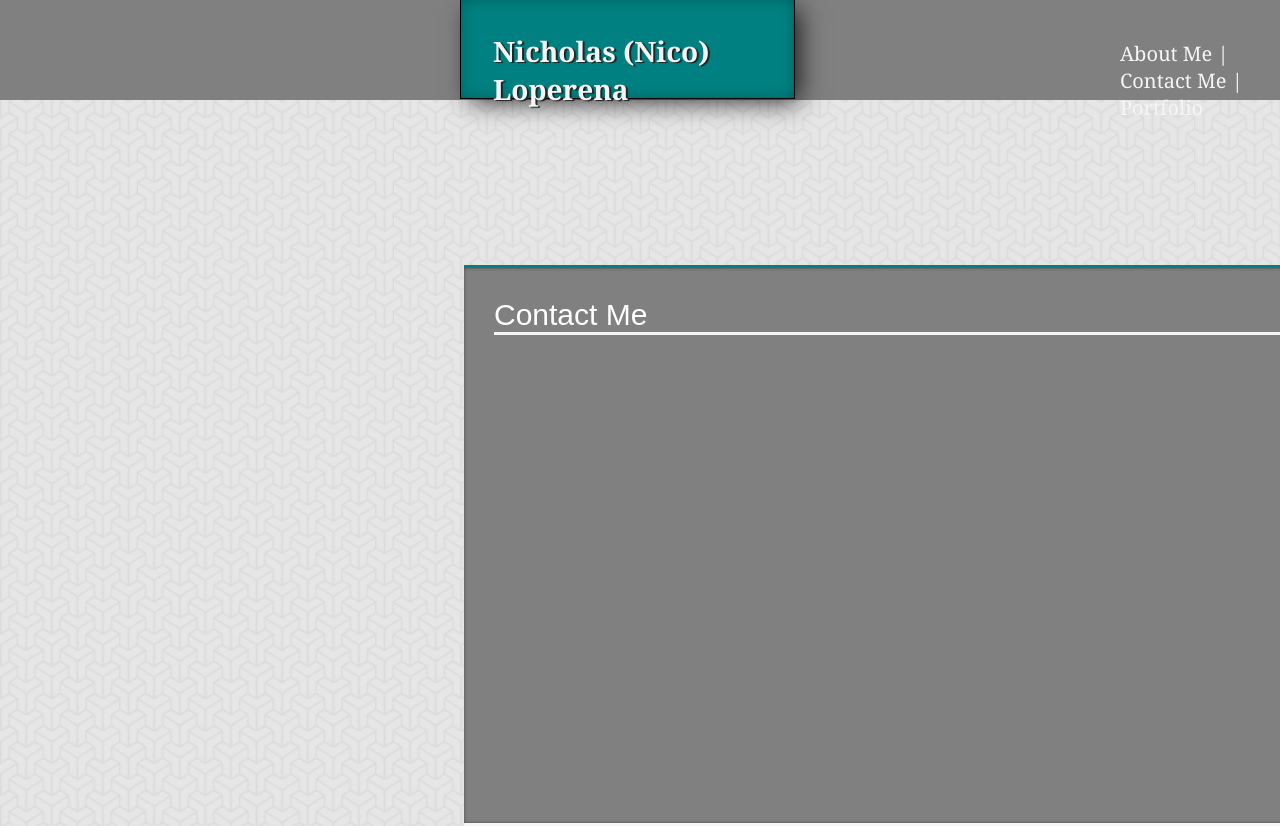
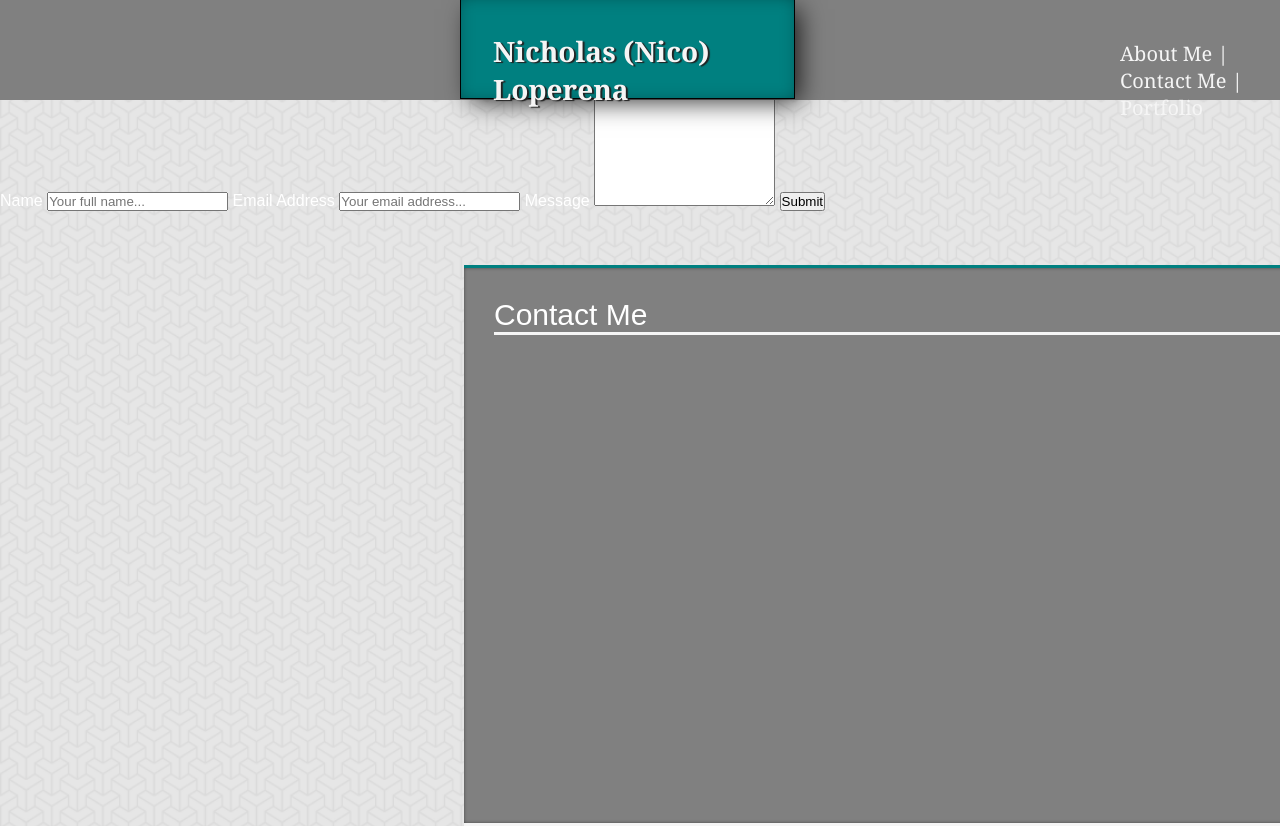
Before and after one commit to Nloperena/Basic-Portfolio, a plain HTML site: page contact.html in a window 1280 px wide. Shown: the top 826 px of the page. Drawn offline with Linux system fonts and the light colour scheme.

Commit message:
Worked on html file for my contact page now that my index.html is complete. Added a form on my contact page with no css yet and some comments in order to differentiate what functions as a different part of the page

```diff
--- a/contact.html
+++ b/contact.html
@@ -34,7 +34,19 @@
 
 <!-- The content of my bio first paragraph-->
 
+<div class="form">
+    <form action="/action_page.php">
+      <label for="name">Name</label>
+      <input type="text" id="name" name="fullName" placeholder="Your full name...">
 
+      <label for="lname">Email Address</label>
+      <input type="text" id="email" name="emailAddress" placeholder="Your email address...">
+      <label for="subject">Message</label>
+      <textarea id="message" name="messageForMe" placeholder="Type your message here..." style="height:200px"></textarea>
+
+      <input type="submit" value="Submit">
+    </form>
+  </div>
 
 
 
```
